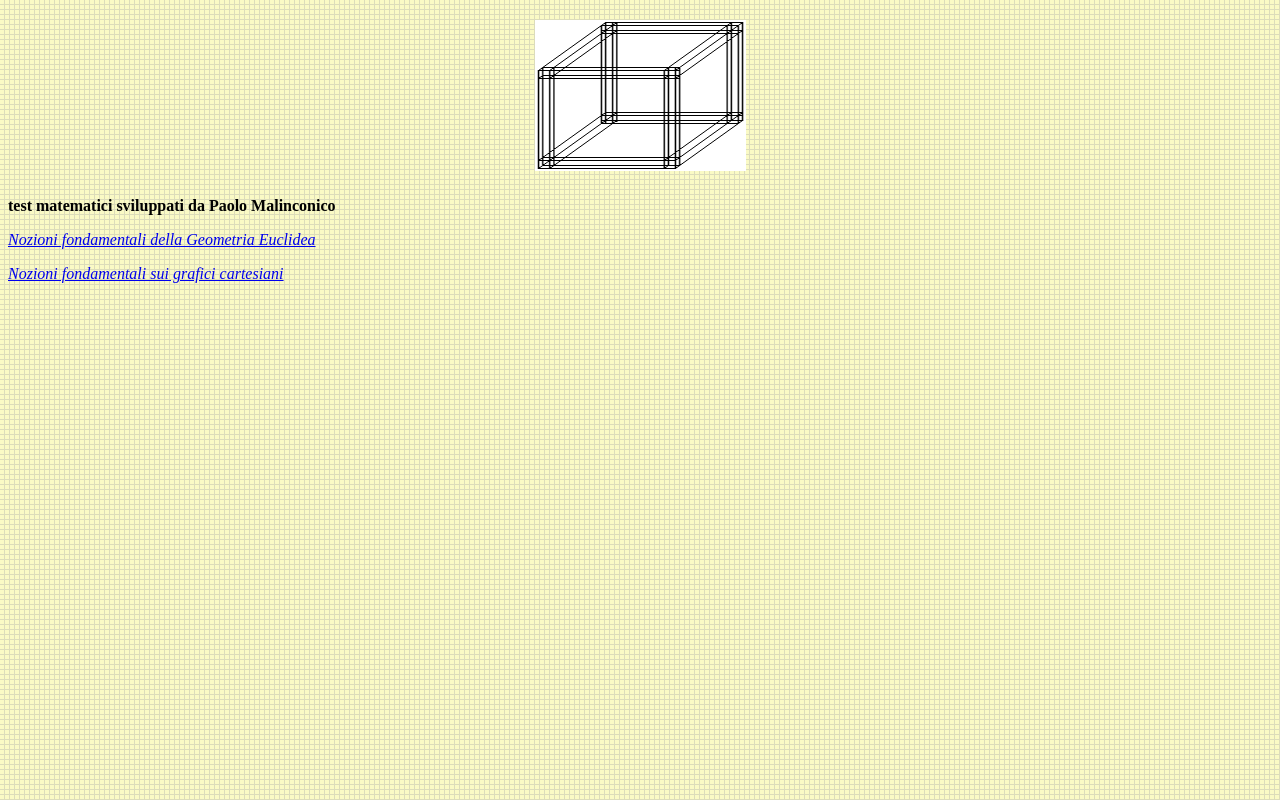
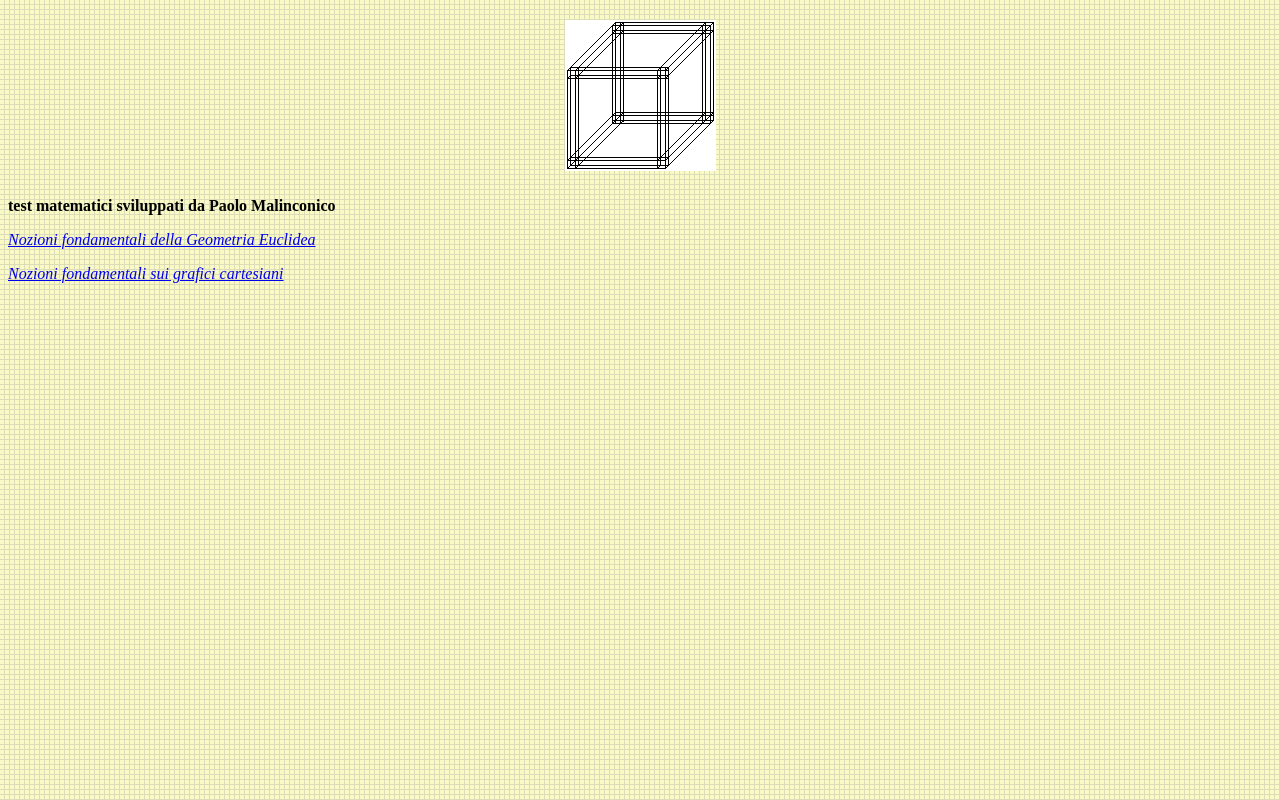
Before and after one commit to pmalinconico/navotecasinavotecano, a plain HTML site: page test matematici.htm in a window 1280 px wide. Drawn offline with Linux system fonts and the light colour scheme.

Commit message:
Update test matematici.htm

```diff
--- a/test matematici.htm
+++ b/test matematici.htm
@@ -7,7 +7,7 @@
 <body background="quadri.bmp">
 
     <h2 align="center">
-        <img height="151" src="imposs.bmp" width="211" alt="Immagine del test">
+        <img height="151" src="imposs.bmp" width="151" alt="Immagine del test">
     </h2>
 
     <strong>test matematici sviluppati da Paolo Malinconico</strong>
```
